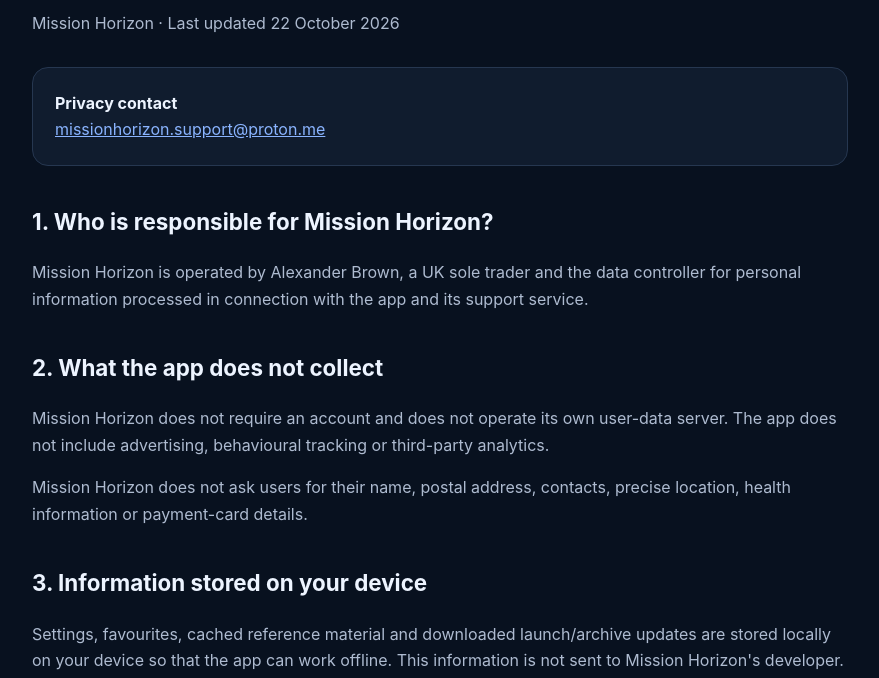
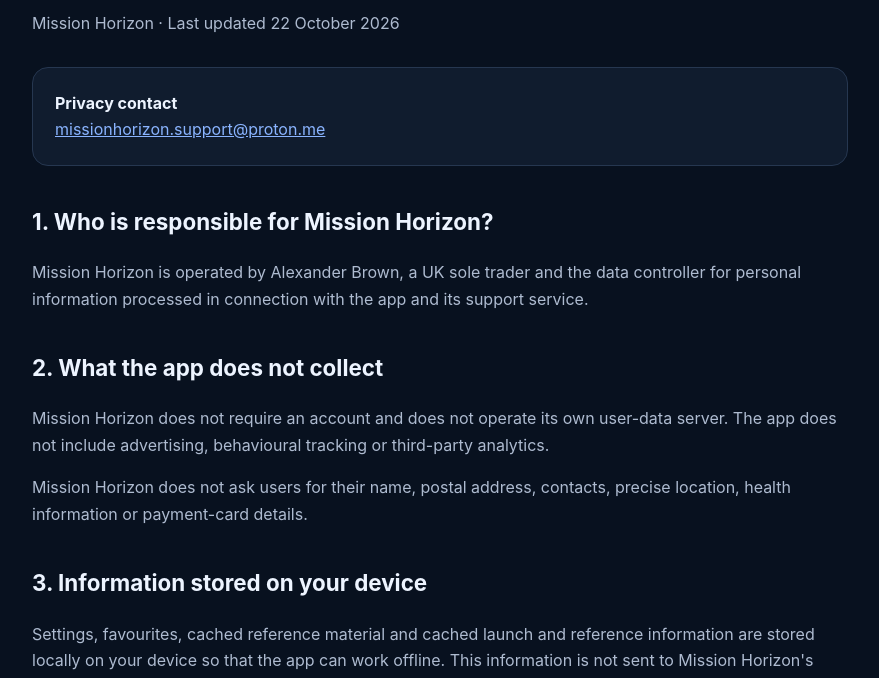
Before and after one commit to Apez-tech/mission-horizon-support, a plain HTML site: page privacy.html in a window 1280 px wide. Shown: the part 109-787 px from the top of the page, without its empty margins (200-1079 px from the left). Drawn offline with Linux system fonts and the light colour scheme.

Commit message:
Clarify local data wording for current release

```diff
--- a/privacy.html
+++ b/privacy.html
@@ -37,7 +37,7 @@
   <p>Mission Horizon does not ask users for their name, postal address, contacts, precise location, health information or payment-card details.</p>
 
   <h2>3. Information stored on your device</h2>
-  <p>Settings, favourites, cached reference material and downloaded launch/archive updates are stored locally on your device so that the app can work offline. This information is not sent to Mission Horizon's developer.</p>
+  <p>Settings, favourites, cached reference material and cached launch and reference information are stored locally on your device so that the app can work offline. This information is not sent to Mission Horizon's developer.</p>
   <p>You can remove locally stored app data using the controls provided by iOS and, where available, the app's own settings.</p>
 
   <h2>4. Network services used by the app</h2>
```
